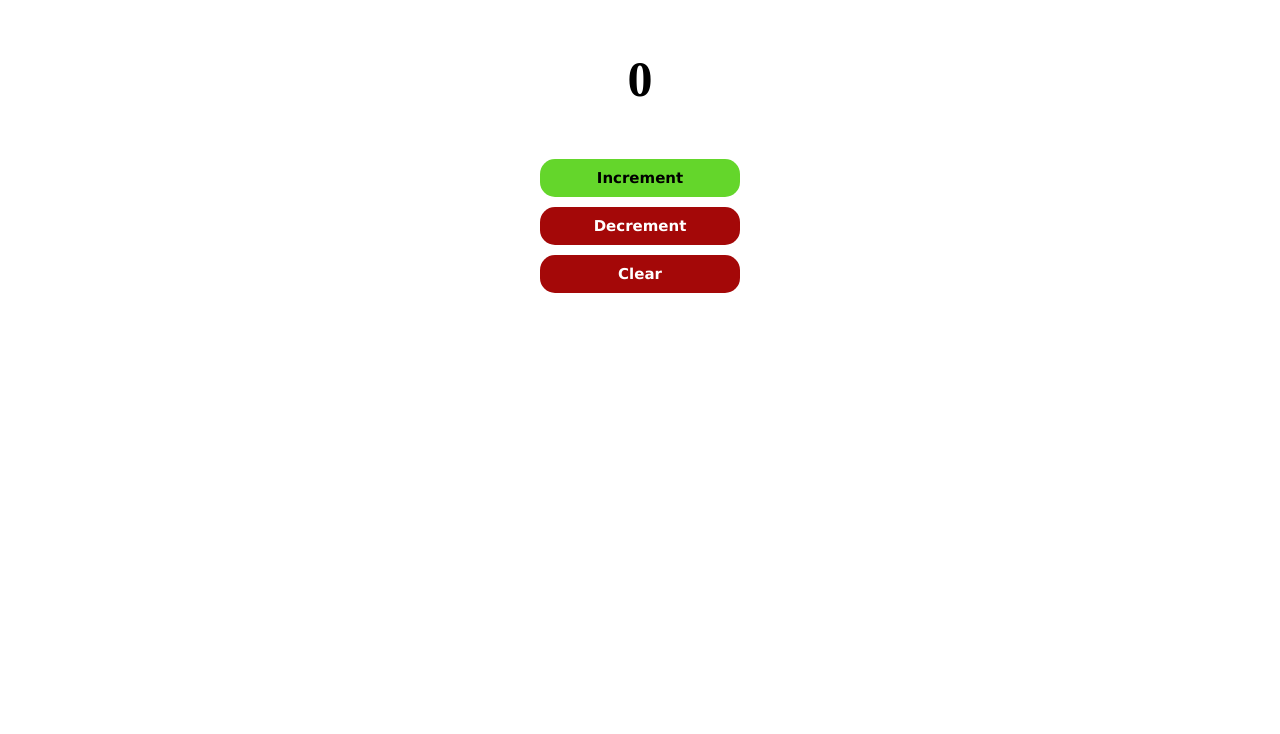
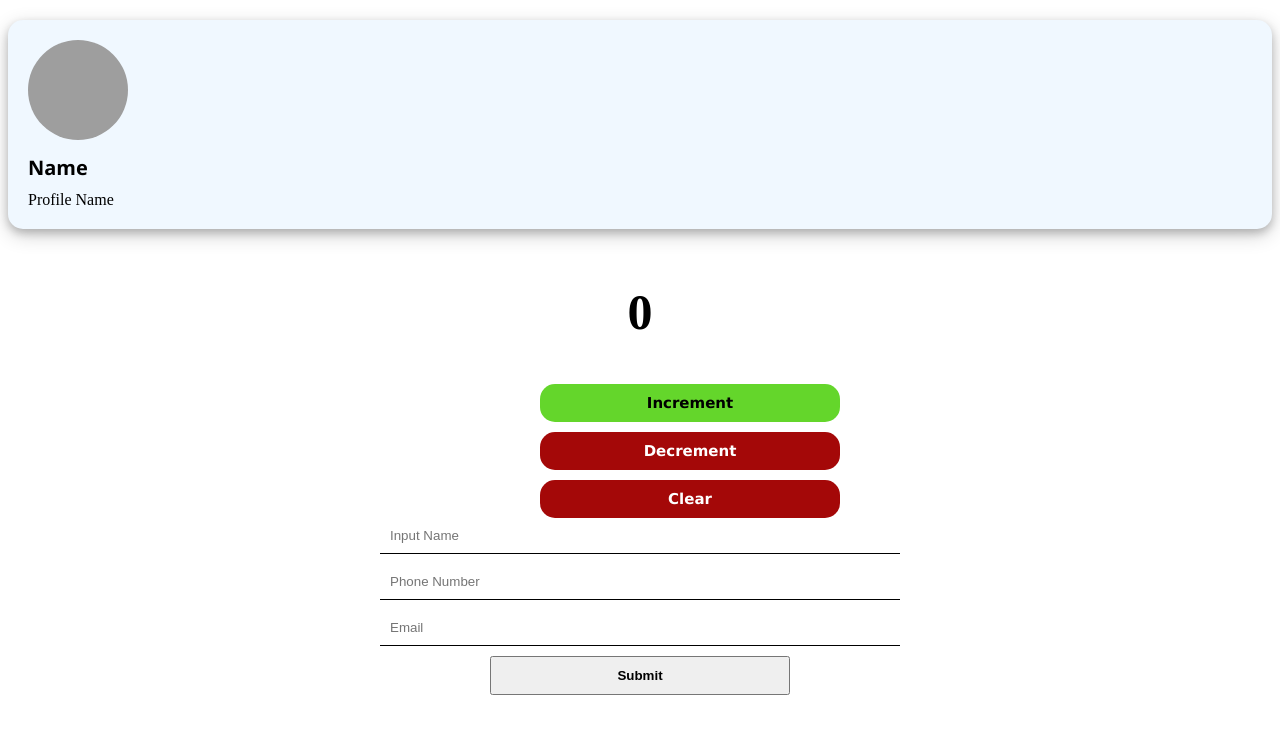
Before and after one commit to edememediong1/hello-app, a React (Create React App) app: page / in a window 1280 px wide. Shown: the top 734 px of the page. Built offline with nearby package versions, Linux system fonts and the light colour scheme; grey boxes are pictures that could not be loaded.

Commit message:
Added a form component with the onChange event

```diff
--- a/src/App.js
+++ b/src/App.js
@@ -41,10 +41,10 @@ function Greeting() {
 }
 */
 
-function App() {
+//On Click...........
+function NumberCounter(){
   const[counter, setCounter] = useState(0);
 
-  // handle click
   const handleIncrement = (event) =>{
     event.preventDefault();
     setCounter((prev) => prev + 1)
@@ -61,15 +61,35 @@ function App() {
   }
 
   return (
+    <div className="container">
+      <h1 className="counter-label">{counter}</h1>
+      <button onClick={handleIncrement} className="action-button">
+        Increment
+      </button>
+      <button onClick={handleDecrement} className="action-btn">
+        Decrement
+      </button>
+      <button onClick={clearIncrement} className="action-btn">
+        Clear
+      </button>
+  </div>)
+
+}
+
+//On Change.........
+function App() {
+
+  return (
     <section>
-      <div className="container">
-        <h1 className="counter-label">{counter}</h1>
-        <button onClick={handleIncrement} className="action-button">Increment</button>
-        <button onClick={handleDecrement} className="action-btn">Decrement</button>
-        <button onClick={clearIncrement} className="action-btn">Clear</button>
-      </div>
+      <form>
+        <input type="text" placeholder="Input Name"/>
+        <input type="number" placeholder="Phone Number"/>
+        <input type="email" placeholder="Email"/>
+        <button>Submit</button>
+      </form>
     </section>
   )
 }
 
 export default App;
+export {NumberCounter};
--- a/src/index.css
+++ b/src/index.css
@@ -58,3 +58,25 @@
   scale: 1.07;
   transition: 0.08s ;
 }
+
+form{
+  display:flex;
+  flex-direction: column;
+  gap: 10px;
+
+}
+
+input{
+  width: 500px;
+  border: none;
+  margin: 0 auto;
+  border-bottom: 1px solid black;
+  padding: 10px;
+}
+
+button{
+  width: 300px;
+  margin: 0 auto;
+  padding: 10px;
+  font-weight: 600;
+}
--- a/src/index.js
+++ b/src/index.js
@@ -2,11 +2,14 @@ import React from 'react';
 import ReactDOM from 'react-dom/client';
 import './index.css';
 import App from './App';
-
+import { NumberCounter } from './App';
+import UserProfileCard from './components/UserProfileCard';
 
 const root = ReactDOM.createRoot(document.getElementById('root'));
 root.render(
   <React.StrictMode>
+    <UserProfileCard/>
+    <NumberCounter/>
     <App />
   </React.StrictMode>
 );
```
Also changed, not shown: src/components/UserProfileCard.js (line endings or trailing spaces).
